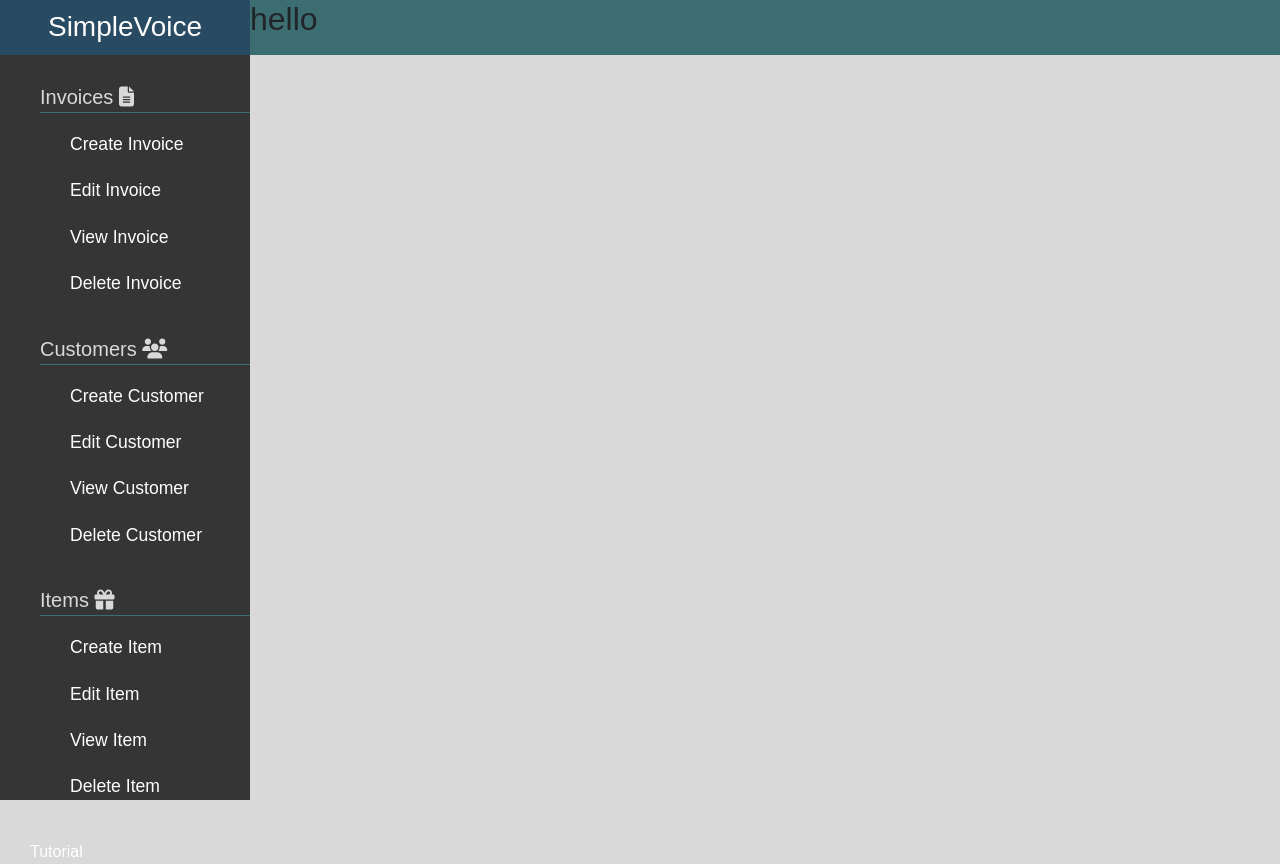
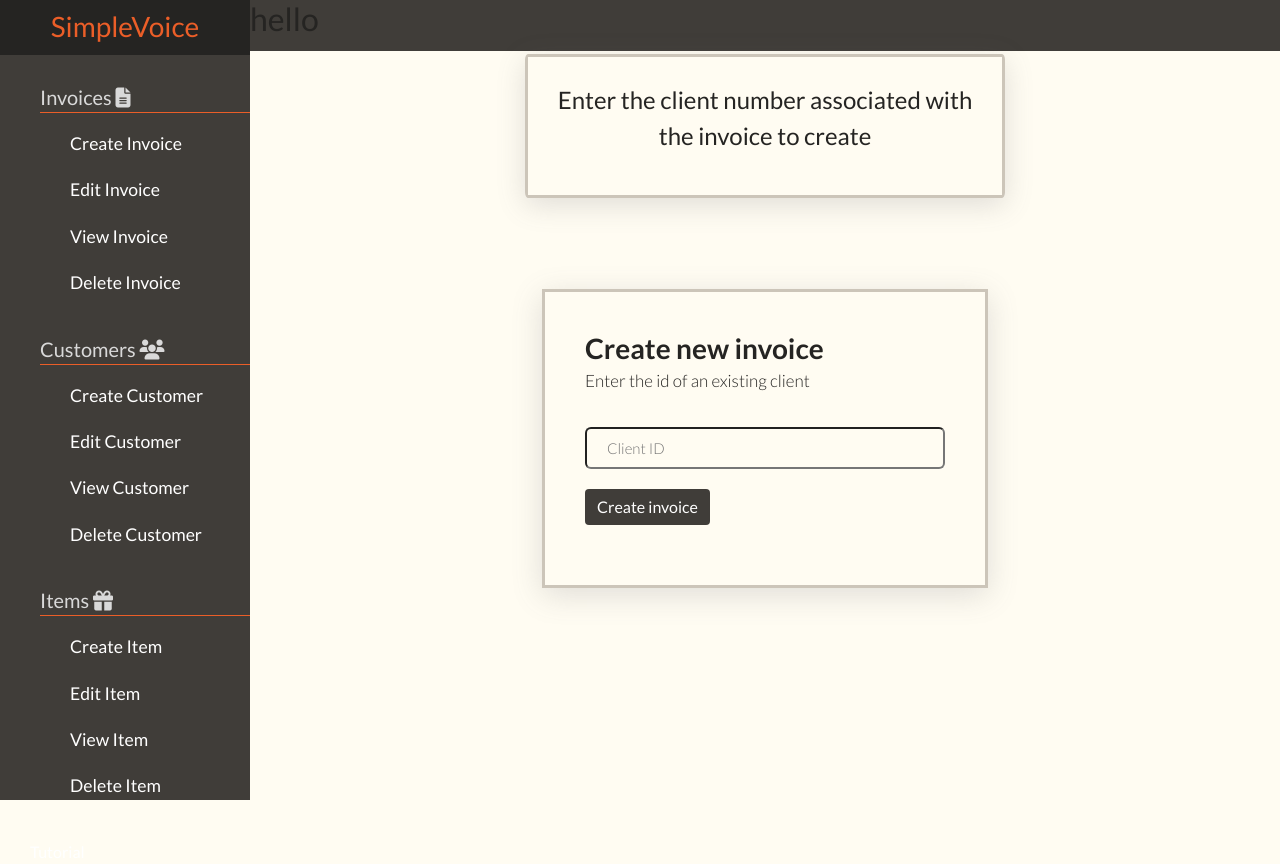
Before and after one commit to jonathanlabelle/billing, a Flask app: page /create_invoice/ in a window 1280 px wide. Run offline with Flask 2, Linux system fonts and the light colour scheme; some libraries are stand-ins or nearby versions.

Commit message:
insert flask invoice customer

```diff
--- a/app.py
+++ b/app.py
@@ -1,29 +1,27 @@
 
 import mysql.connector
 from mysql.connector import Error
-from flask import Flask, render_template
+from flask import Flask, render_template, request, redirect
 from markupsafe import escape
 import datetime
+
+from billing import invoice, clients
 
 app = Flask(__name__)
 
 
 @app.route('/')
 def index():
-    connection = dummy_connection()
-    cursor = connection.cursor()
-    try:
-        cursor.execute("select * from clients;")
-        clients = cursor.fetchall()
-        print("Query successful")
-    except Error as err:
-        print(f"Error: '{err}'")
-    return render_template('index.html', clients=clients)
+    return render_template('index.html')
 
 
-@app.route('/create_invoice/')
+@app.route('/create_invoice/', methods=['POST', 'GET'])
 def create_invoice():
-    return render_template('create_invoice.html')
+    message = "Enter the client number associated with the invoice to create"
+    if request.method == 'POST':
+        client_id = request.form.get('client_id')
+        message = invoice.create_new_invoice(dummy_connection(), client_id)
+    return render_template('create_invoice.html', message=message)
 
 
 @app.route('/edit_invoice/')
@@ -31,9 +29,13 @@ def edit_invoice():
     return render_template('edit_invoice.html')
 
 
-@app.route('/create_client/')
+@app.route('/create_client/', methods=['POST', 'GET'])
 def create_client():
-    return render_template('create_client.html')
+    message = "Enter the name of the client or company you want to create."
+    if request.method == 'POST':
+        client_data = request.form
+        message = clients.create_new_client(dummy_connection(), client_data)
+    return render_template('create_client.html', message=message)
 
 
 @app.route('/edit_client/')
@@ -97,5 +99,5 @@ def dummy_connection():
 
 
 if __name__ == '__main__':
-    #connection = create_db_connection("localhost", "root", password, "test")
-    print("allo")
+    #connection = create_db_connection("localhost", "root", "#", "test")
+    invoice.create_new_invoice(dummy_connection(),1)
--- a/billing/clients.py
+++ b/billing/clients.py
@@ -7,6 +7,15 @@ from billing import utils
 """
 INSERT
 """
+
+
+def create_new_client(connection, client_data):
+    message = "There was a problem while adding the client"
+    if client_data.get('client_email') and client_data.get('client_phone') and client_data.get('client_reference'):
+        message = insert_client_full(connection, client_data.get('client_name'), client_data.get('client_phone'),
+                                  client_data.get('client_email'), client_data.get('client_reference'))
+
+    return message
 
 
 def insert_client_name(connection, name):
@@ -114,36 +123,46 @@ def insert_client_name_phone_reference(connection, name, phone, reference):
             print("MySQL connection is closed")
 
 
+def insert_client_full(connection, name, phone, email, reference):
+    cursor = connection.cursor()
+    try:
+        cursor.execute(insert_query_full, (name, phone, email, reference, datetime.now()))
+        cursor.execute("SELECT * FROM clients WHERE id=LAST_INSERT_ID();")
+        data = cursor.fetchall()
+        connection.commit()
+        message = "{} added to the database with the id {}".format(name, data[0][0])
+    except Error as err:
+        message = "There was a problem while adding the client"
+    finally:
+        if connection.is_connected():
+            cursor.close()
+            connection.close()
+    return message
+
+
 insert_query_full = """INSERT INTO clients (name, phone, email, reference, account_open_date)
                                VALUES (%s, %s, %s, %s, %s); """
 
 insert_query_name = """INSERT INTO clients (name, account_open_date)
                                VALUES (%s, %s); """
 
-
 insert_query_name_email = """INSERT INTO clients (name, email, account_open_date)
                                VALUES (%s, %s, %s); """
-
 
 insert_query_name_phone = """INSERT INTO clients (name, phone, account_open_date)
                                VALUES (%s, %s, %s); """
 
-
 insert_query_name_reference = """INSERT INTO clients (name, reference, account_open_date)
                                VALUES (%s, %s, %s); """
-
 
 insert_query_name_email_phone = """INSERT INTO clients (name, email, phone, account_open_date)
                                VALUES (%s, %s, %s, %s); """
 
-
 insert_query_name_email_reference = """INSERT INTO clients (name, email, reference, account_open_date)
                                VALUES (%s, %s, %s, %s); """
 
-
 insert_query_name_phone_reference = """INSERT INTO clients (name, phone, reference, account_open_date)
                                VALUES (%s, %s, %s, %s); """
-
 
 """
 TIGGER INSERTION
@@ -194,7 +213,6 @@ update_client_phone = "UPDATE clients SET phone=%s WHERE id = %s;"
 update_client_reference = "UPDATE clients SET reference=%s WHERE id = %s;"
 update_client_date = "UPDATE clients SET account_open_date=%s WHERE id = %s;"
 
-
 """
 DELETE
 """
@@ -204,7 +222,7 @@ def delete_client(connection):
     cursor = connection.cursor()
     try:
         client_id = int(input("Enter the ID of the client you want to delete"))
-        cursor.execute(delete_client_check_exist,(client_id,))
+        cursor.execute(delete_client_check_exist, (client_id,))
         data = cursor.fetchall()
         if not data:
             print("no client have this id")
--- a/billing/invoice.py
+++ b/billing/invoice.py
@@ -6,29 +6,28 @@ from mysql.connector import Error
 from billing import utils
 
 
-def create_new_invoice(connection):
-    print("Enter the ID of the client : ")
-    client_id = int(input())
+def create_new_invoice(connection, client_id):
+    message = ""
     try:
         cursor = connection.cursor()
         cursor.execute("SELECT * from clients WHERE id=%s", (client_id,))
-
         data = cursor.fetchall()
         if data:
-            cursor.execute(insert_new_invoice_query, (1, 1))
+            cursor.execute(insert_new_invoice_query, (client_id, 1))
             cursor.execute("SELECT * FROM invoice WHERE invoice_id=LAST_INSERT_ID();")
             data = cursor.fetchall()
-            print("Added invoice number " + str(data[0][0]))
+            message = "Added invoice number {} for client number {}".format(data[0][0], client_id)
             connection.commit()
         else:
-            print("Client does not exist")
+            message = "Client does not exist"
     except Error as err:
+        message = "Could not add the invoice"
         print(f"Error: '{err}'")
     finally:
         if connection.is_connected():
             cursor.close()
             connection.close()
-            print("MySQL connection is closed")
+            return message
 
 
 def update_date_sent(connection, invoice_id):
--- a/static/styles/base.css
+++ b/static/styles/base.css
@@ -1,11 +1,18 @@
 html,body {
     height: 100%;
-    background-color: #D9D9D9;
+    background-color: #FFFCF2;
+    color: #252422;
 }
 
 .topper {
     height: 55px;
-    background-color: #3C6E71;
+    background-color: #403D39;
+    width: 100%;
+}
+
+#panel {
+    display: flex;
+    flex-direction: column;
     width: 100%;
 }
 a {
@@ -15,7 +22,7 @@ a {
 }
 
 body {
-    font-family: lat, sans-serif;
+    font-family: lato, sans-serif;
     margin: 0;
 }
 
@@ -29,16 +36,20 @@ body {
 #sidebar {
     min-width: 250px;
     max-width: 250px;
-    background: #353535;
+    background: #403D39;
     color: #D9D9D9;
     transition: all 0.3s;
 }
 
-#sidebar-header{
+#sidebar-header {
     padding: 10px;
     text-align: center;
-    background: #284B63;
+    background: #252422;
     height: 55px;
+    color: #EB5E28;
+}
+#sidebar-header p a {
+    color: #EB5E28;
 }
 
 .group-sidebar {
@@ -46,7 +57,7 @@ body {
 }
 
 .sidebar-header {
-    border-bottom: 1px solid #3C6E71;
+    border-bottom: 1px solid #EB5E28;
     padding-bottom: 3px;
 }
 
@@ -70,3 +81,101 @@ body {
 #sidebar ul li {
     padding-left: 20px;
 }
+
+/*
+    CREATE INVOICE
+*/
+#content-create-invoice {
+
+    width: 100%;
+    display: flex;
+    flex-direction: column;
+    justify-content: center;
+    align-items: center;
+}
+
+.message {
+    position: absolute;
+    margin: 0 auto;
+    width: 60vh;
+    background-color: #FFFCF2;
+    border: 3px solid #CCC5B9;
+    border-radius: 3px/6px;
+    text-align: center;
+    font-size: 1.5em;
+    margin-top: -600px;
+    padding: 25px;
+    box-shadow: rgba(100, 100, 111, 0.2) 0px 7px 29px 0px;
+}
+
+.form-body {
+    border: 3px solid #CCC5B9;
+    margin-top: 25px;
+    display: flex;
+    flex-direction: column;
+    justify-content: center;
+    align-items: center;
+    text-align: center;
+    min-height: 30vh;
+    box-shadow: rgba(100, 100, 111, 0.2) 0px 7px 29px 0px;
+}
+
+#form-body-create-invoice {
+
+}
+
+#form-body-create-customer {
+    margin-top: 150px;
+}
+
+.form-content {
+    padding: 40px;
+    display: inline-block;
+    width: 100%;
+    min-width: 440px;
+    border-radius: 10px;
+    text-align: left;
+}
+
+.form-content h4 {
+    text-align: left;
+    font-size: 28px;
+    font-weight: 600;
+    margin-bottom: 5px;
+}
+
+.form-content p {
+    text-align: left;
+    font-size: 17px;
+    font-weight: 300;
+    line-height: 20px;
+    margin-bottom: 20px;
+}
+
+.form-content input[type=text], .form-content input[type=password], .form-content input[type=email], .form-content select {
+    width: 100%;
+    padding: 9px 20px;
+    text-align: left;
+    border: 1px solid CCC5B9;
+    outline: 0;
+    border-radius: 6px;
+    background-color: #FFFCF2;
+    font-size: 15px;
+    font-weight: 300;
+    transition: all 0.3s ease;
+    margin-top: 16px;
+}
+
+.btn-primary{
+    background-color: #403D39;
+    outline: none;
+    border: 0px;
+    box-shadow: none;
+}
+
+.btn-primary:hover, .btn-primary:focus, .btn-primary:active{
+    background-color: #252422;
+    outline: none !important;
+    border: none !important;
+    box-shadow: none;
+}
--- a/templates/base.html
+++ b/templates/base.html
@@ -9,7 +9,7 @@
     <link rel="stylesheet" href="../static/styles/base.css">
     <link href="https://fonts.googleapis.com/css2?family=Lato:wght@300;400;700&display=swap" rel="stylesheet">
     <script src="https://kit.fontawesome.com/72642c9bd3.js" crossorigin="anonymous"></script>
-    <title>Simplevoice</title>
+    <title>{% block title%}{% endblock %} - Simplevoice</title>
 </head>
 <body>
     <div class="wrapper">
@@ -48,11 +48,15 @@
                     <li class="group-sidebar"><a href="{{ url_for('tutorial') }}">Tutorial</a></li>
                 </ul>
         </nav>
-        <nav class="topper">
+        <div id="panel">
+            <div class="topper">
             <h2>hello</h2>
-        </nav>
-    <div class="content">
-    </div>
+            </div>
+            <div class="content wrapper">
+            {% block content %}
+            {% endblock %}
+            </div>
+        </div>
     </div>
 
 </body>
--- a/templates/create_invoice.html
+++ b/templates/create_invoice.html
@@ -1,5 +1,26 @@
 {% extends 'base.html' %}
+    {% block title %} Create Invoice {% endblock %}
+{% block content %}
 
-{% block content %}
-    <h1>{%block title%} Create Invoice {% endblock %}</h1>
+<div id="content-create-invoice">
+    <div class="message">
+        {% if message %}
+            <p>{{ message }}</p>
+        {% endif %}
+    </div>
+    <div class="form-body" id="form-body-create-invoice">
+        <div class="form-content">
+            <div class="form-header">
+                <h4>Create new invoice</h4>
+                <p>Enter the id of an existing client</p>
+            </div>
+            <div class="form-inputs">
+                <form action="" method="POST">
+                    <p><input type="text" name="client_id" placeholder="Client ID"/></p>
+                    <p><button type="submit" class="btn btn-primary submit">Create invoice</button></p>
+                </form>
+            </div>
+        </div>
+    </div>
+</div>
 {% endblock %}
--- a/templates/tutorial.html
+++ b/templates/tutorial.html
@@ -1,5 +1,6 @@
 {% extends 'base.html' %}
 
+{% block title%} Index {% endblock%}
+
 {% block content %}
-    <h1>{%block title%} Create Invoice {% endblock %}</h1>
 {% endblock %}
```
Also changed, not shown: templates/create_client.html (+28 -2 lines), templates/index.html (+3 -9 lines).
